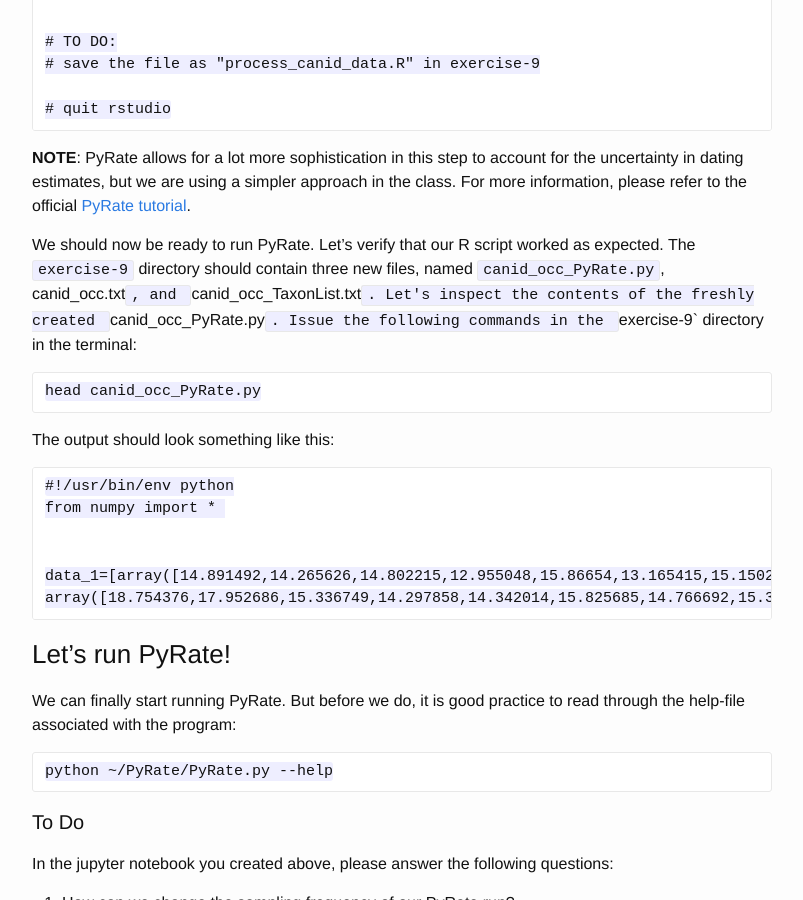
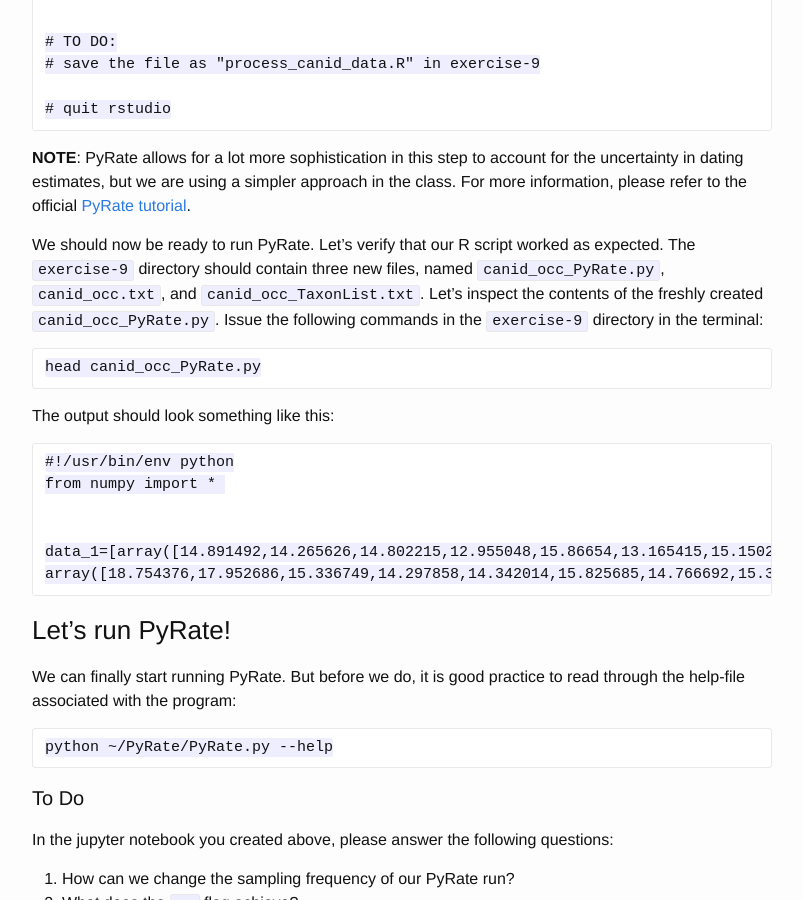
Before and after one commit to michaelalfaro/eeb177-W17.github.io, a Jekyll site: the page built from _posts/2017-03-08-pyrate.markdown, in a window 1280 px wide and 900 px high, scrolled down 2989 px. Shown: the whole window, without its empty margins (238-1041 px from the left). Built offline with Jekyll 4.4.1, drawn with Linux system fonts in a browser that asks for light colours.

Commit message:
some tweaks

````diff
--- a/_posts/2017-03-08-pyrate.markdown
+++ b/_posts/2017-03-08-pyrate.markdown
@@ -115,7 +115,7 @@
 
 **NOTE**: PyRate allows for a lot more sophistication in this step to account for the uncertainty in dating estimates, but we are using a simpler approach in the class. For more information, please refer to the official [PyRate tutorial](https://github.com/dsilvestro/PyRate/blob/master/tutorials/pyrate_tutorial_1.md).
 
-We should now be ready to run PyRate. Let's verify that our R script worked as expected. The `exercise-9` directory should contain three new files, named `canid_occ_PyRate.py`, canid_occ.txt`, and `canid_occ_TaxonList.txt`. Let's inspect the contents of the freshly created `canid_occ_PyRate.py`. Issue the following commands in the `exercise-9` directory in the terminal:
+We should now be ready to run PyRate. Let's verify that our R script worked as expected. The `exercise-9` directory should contain three new files, named `canid_occ_PyRate.py`, `canid_occ.txt`, and `canid_occ_TaxonList.txt`. Let's inspect the contents of the freshly created `canid_occ_PyRate.py`. Issue the following commands in the `exercise-9` directory in the terminal:
 
 ```
 head canid_occ_PyRate.py
````
